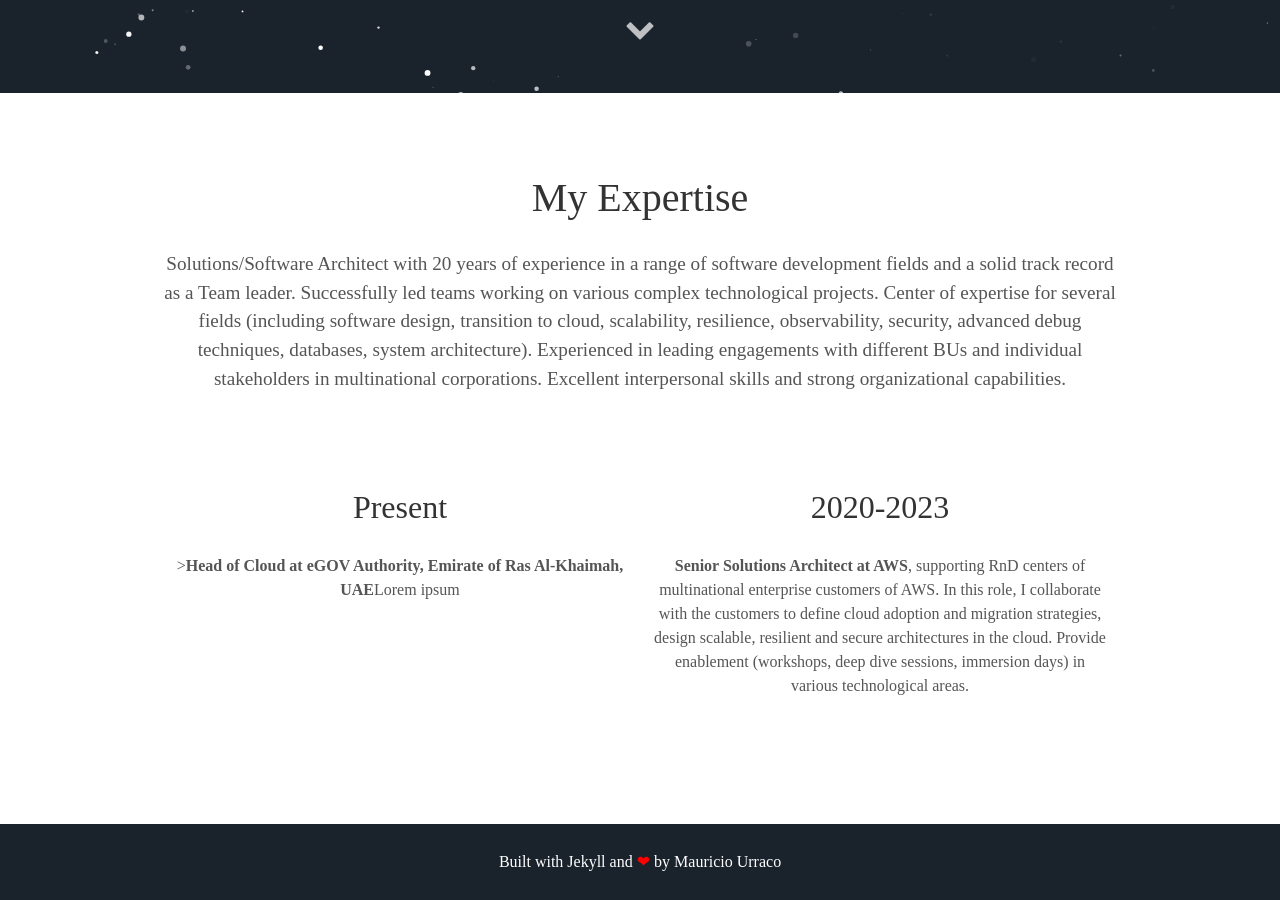
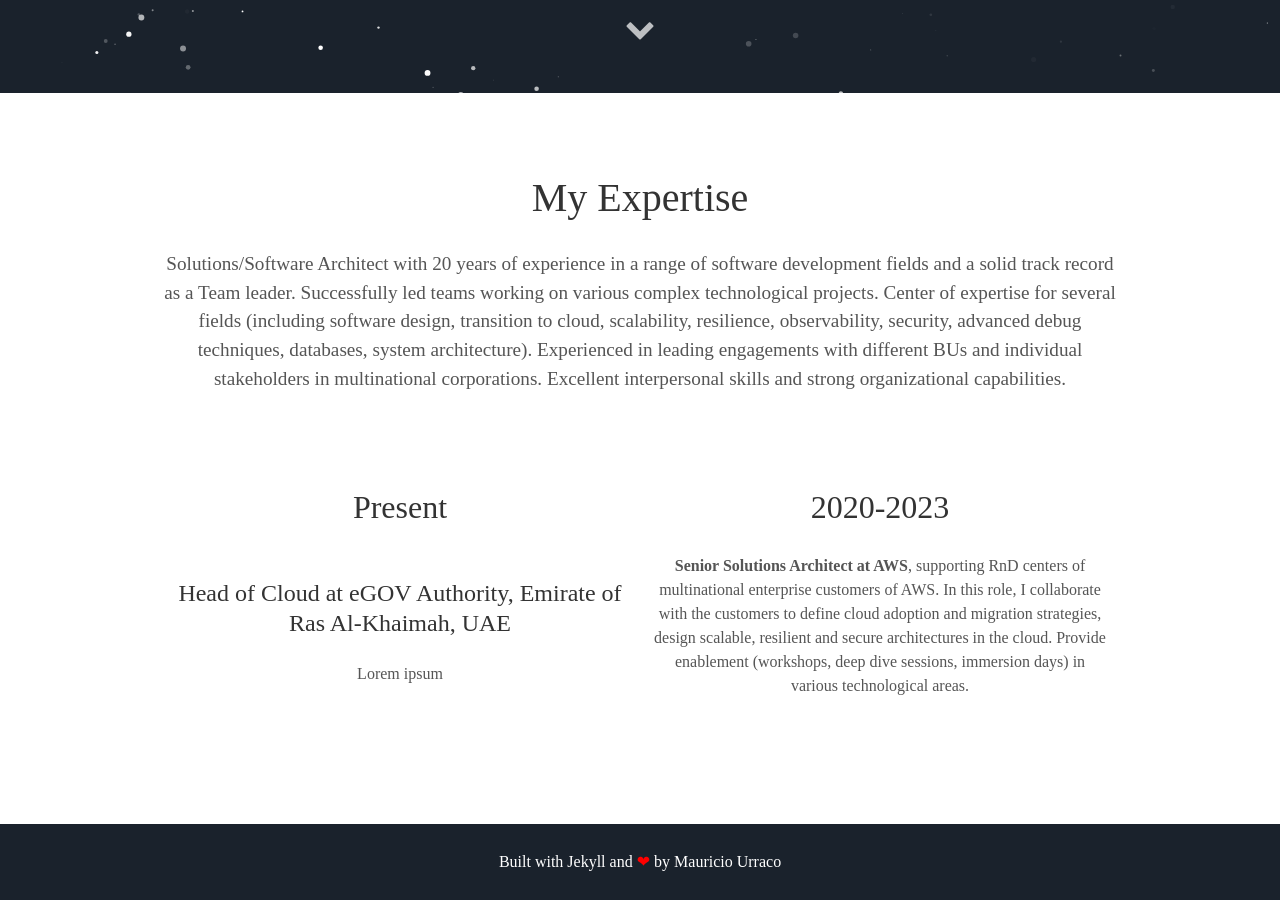
Before and after one commit to arieradle/aryehradle.cloud, a Jekyll site: the page built from index.html, in a window 1280 px wide and 900 px high, scrolled down 807 px. Built offline with Jekyll 4.4.1, drawn with Linux system fonts in a browser that asks for light colours; some web fonts are replaced.

```diff
--- a/_includes/about.html
+++ b/_includes/about.html
@@ -5,7 +5,8 @@
 <div class="user">
   <div class="tech">
     <h2>Present</h2>
-    <p>><b>Head of Cloud at eGOV Authority, Emirate of Ras Al-Khaimah, UAE</b>Lorem ipsum</p>
+    <h3>Head of Cloud at eGOV Authority, Emirate of Ras Al-Khaimah, UAE</h3>
+    <p>Lorem ipsum</p>
   </div>
   <div class="tech">
     <h2>2020-2023</h2>
```
